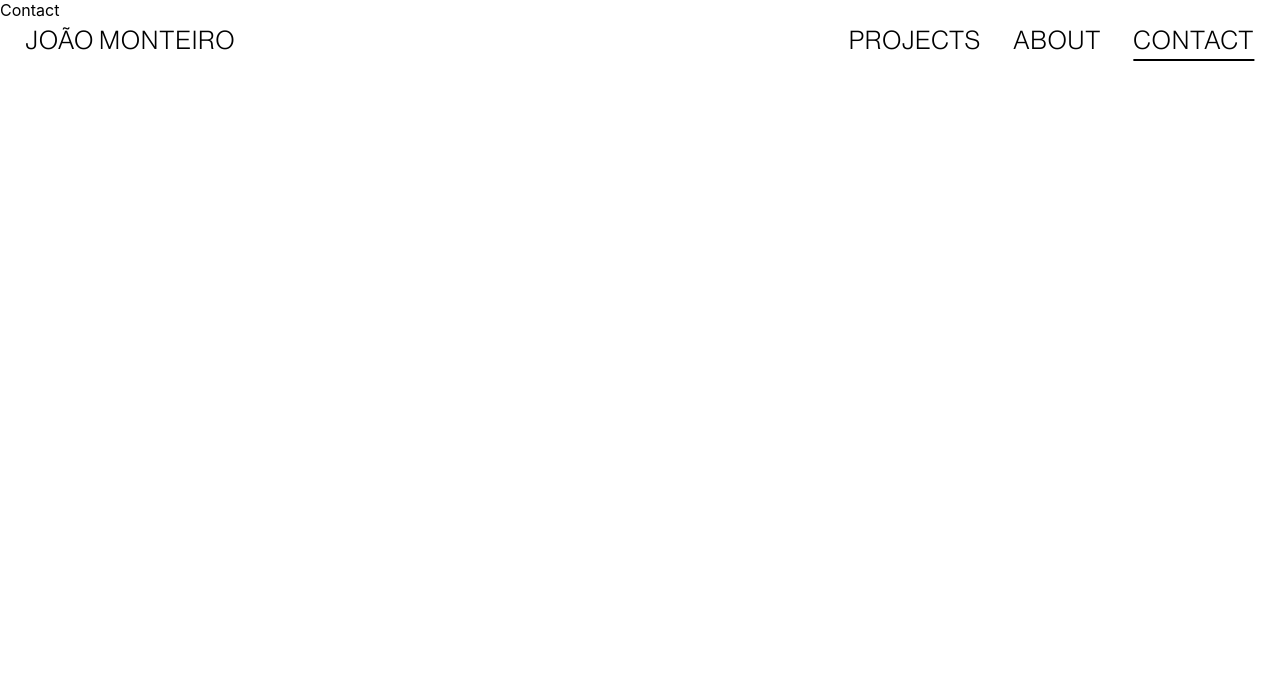
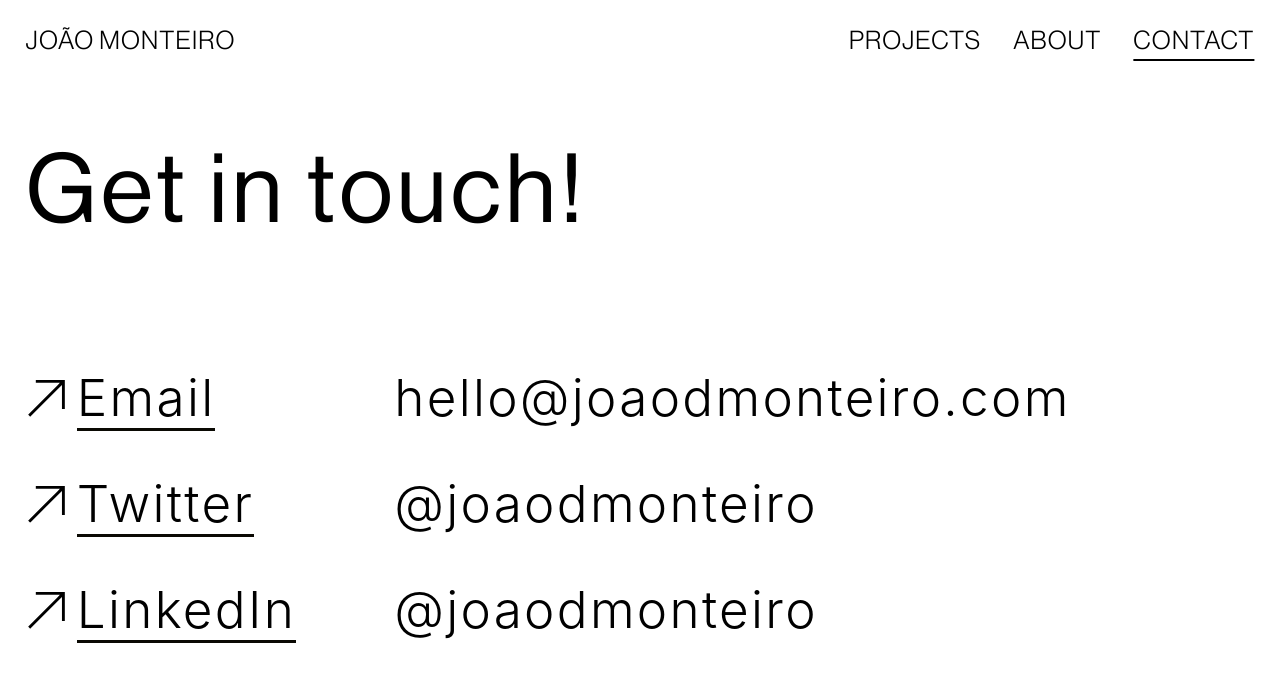
Before and after one commit to joaodmonteiro/portfolio, a Next.js app: page /Contact in a window 1280 px wide. Shown: the top 682 px of the page. Built offline with nearby package versions, Linux system fonts and the light colour scheme.

Commit message:
contact page

```diff
--- a/pages/Contact.tsx
+++ b/pages/Contact.tsx
@@ -1,7 +1,49 @@
 import { NextPage } from "next";
+import styles from "../styles/Contact.module.scss";
 
 const Contact: NextPage = () => {
-  return <div>Contact</div>;
+  return (
+    <div className={styles.container}>
+      <h1>Get in touch!</h1>
+      <div className={styles.links_container}>
+        <div className={styles.link_item}>
+          <a href="" target="_blank" rel="noreferrer">
+            <div className={styles.link}>
+              <img src="/images/arrow.svg" alt="" />
+              <div>Email</div>
+            </div>
+          </a>
+          <div>hello@joaodmonteiro.com</div>
+        </div>
+
+        <div className={styles.link_item}>
+          <a
+            href="https://twitter.com/joaodmonteiro"
+            target="_blank"
+            rel="noreferrer">
+            <div className={styles.link}>
+              <img src="/images/arrow.svg" alt="" />
+              <div>Twitter</div>
+            </div>
+          </a>
+          <div>@joaodmonteiro</div>
+        </div>
+
+        <div className={styles.link_item}>
+          <a
+            href="https://www.linkedin.com/in/joaodmonteiro/"
+            target="_blank"
+            rel="noreferrer">
+            <div className={styles.link}>
+              <img src="/images/arrow.svg" alt="" />
+              <div>LinkedIn</div>
+            </div>
+          </a>
+          <div>@joaodmonteiro</div>
+        </div>
+      </div>
+    </div>
+  );
 };
 
 export default Contact;
--- a/styles/About.module.scss
+++ b/styles/About.module.scss
@@ -8,8 +8,8 @@
     "background video"
     "interests hobbies"
     "tech tech";
-    margin: $pad-desktop;
     column-gap: 5%;
+    margin: 0 $pad-desktop;
 
     .first_section {
         grid-area: hero;
@@ -22,6 +22,7 @@
         column-gap: 5%;
         height: calc(100vh - $pad-desktop * 2);
         padding-top: calc(3 * $fs-med);
+        margin-top: $pad-desktop;
 
         .hello {
             grid-area: hello;
@@ -183,6 +184,7 @@
             width: 100%;
             overflow-x: scroll;
             padding: 3rem 0;
+            scroll-snap-type: x mandatory;
 
             .logos_container {
                 display: flex;
@@ -193,6 +195,7 @@
                     align-items: center;
                     margin-right: 4rem;
                     min-width: 120px;
+                    scroll-snap-align: start;
 
                     span {
                         margin-top: 1rem;
--- /dev/null
+++ b/styles/Contact.module.scss
@@ -0,0 +1,52 @@
+@import './variables.scss';
+
+.container {
+    height: 100vh;
+    display: flex;
+    flex-direction: column;
+    padding-top: calc(3 * $fs-med);
+    margin: 0 $pad-desktop;
+
+    h1 {
+        font-size: $fs-huge;
+        font-family: Neue55Roman;
+        letter-spacing: calc($fs-huge * $ls-normal);
+        font-weight: 300;
+        margin-top: .6em;
+    }
+
+    .links_container {
+        display: flex;
+        flex-direction: column;
+        font-size: $fs-vbig;
+        letter-spacing: calc($fs-vbig * $ls-normal);
+        font-weight: 300;
+        justify-content: center;
+        height: 100%;
+
+        .link_item {
+            display: grid;
+            grid-template-columns: 30% 70%;
+            margin-bottom: .8em;
+
+            a {
+                width: max-content;
+
+                .link {
+                    display: flex;
+                    align-items: center;
+
+                    img {
+                        margin-right: .2em;
+                        height: calc($fs-vbig * 0.8);
+                    }
+
+                    div {
+                        border-bottom: .06em solid #0A0903;
+                    }
+                }
+            }
+
+        }
+    }
+}
--- a/styles/Project_Links.module.scss
+++ b/styles/Project_Links.module.scss
@@ -18,7 +18,6 @@
         a > div {
             display: flex;
             align-items: center;
-        }
 
             img {
                 height: calc($fs-vbig * 0.9);
@@ -29,4 +28,7 @@
                 border-bottom: .06em solid #0A0903;
             }
         }
+
+
     }
+}
```
Also changed, not shown: styles/Multitrack.module.scss (+1 -30 lines). Lines whose indentation alone changed are shown as unchanged.
